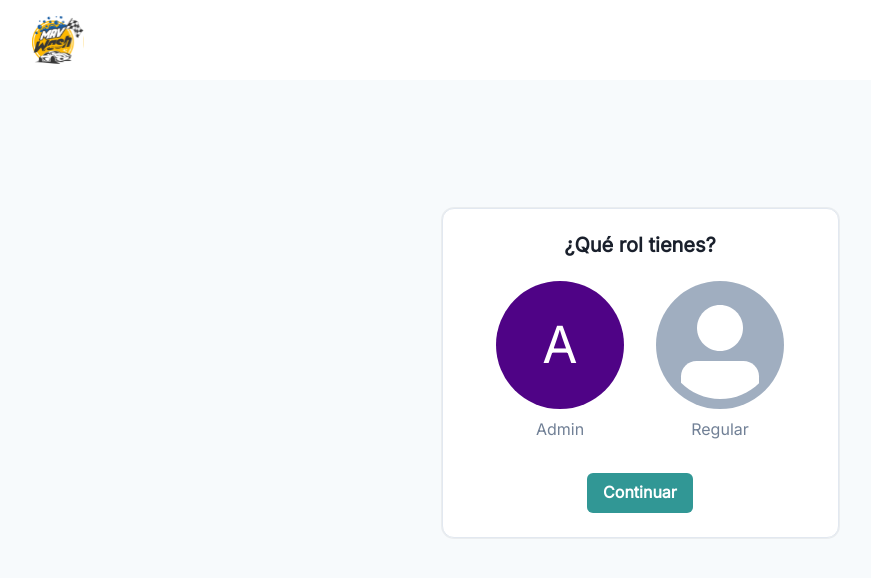
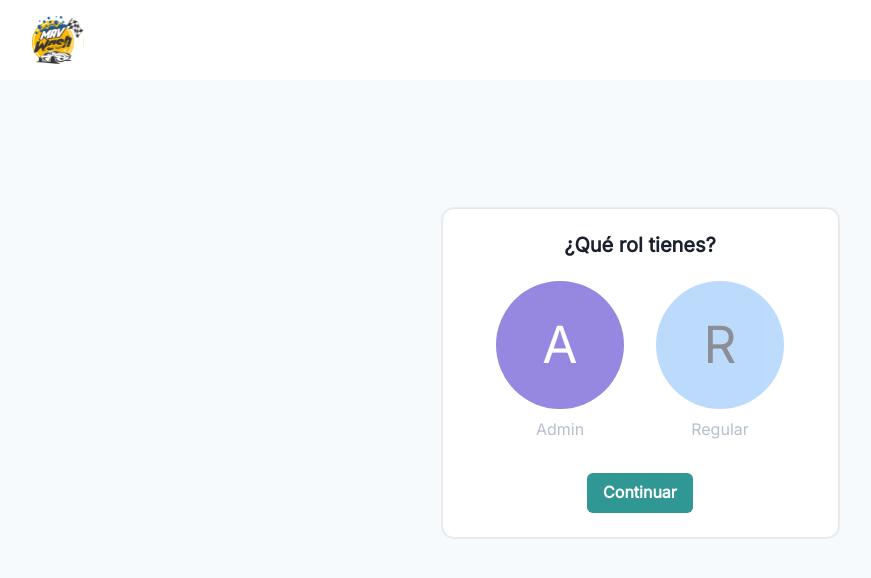
Before and after one commit to Miguel-Ruz/car-wash, a Next.js app in the folder car-wash/: page /auth in a window 1280 px wide. Shown: the top 578 px of the page, without its empty margins (0-871 px from the left). Built offline with nearby package versions, Linux system fonts and the light colour scheme.

Commit message:
refactor/cambio de color de los titulos

```diff
--- a/car-wash/src/pages/auth/components/AvatarLogin.tsx
+++ b/car-wash/src/pages/auth/components/AvatarLogin.tsx
@@ -1,15 +1,17 @@
-import React from "react";
+import React, { useRef, useState } from "react";
 import { Avatar, Text, VStack } from "@chakra-ui/react";
 
 type Props = {
   typeUser: string;
   name?: string;
+  handleCLick?: React.MouseEventHandler<HTMLSpanElement>;
+  opacityCard?: string;
 };
 
-function AvatarLogin({ typeUser, name }: Props) {
+function AvatarLogin({ typeUser, name, handleCLick, opacityCard }: Props) {
   return (
-    <VStack>
-      <Avatar size="2xl" name={name} cursor="pointer" />
+    <VStack opacity={opacityCard}>
+      <Avatar size="2xl" name={name} cursor="pointer" onClick={handleCLick} />
       <Text color="#718096">{typeUser}</Text>
     </VStack>
   );
--- a/car-wash/src/pages/auth/components/LoginCard.tsx
+++ b/car-wash/src/pages/auth/components/LoginCard.tsx
@@ -1,11 +1,11 @@
-import { VStack } from '@chakra-ui/react'
-import React from 'react'
+import { VStack } from "@chakra-ui/react";
+import React from "react";
 
 type Props = {
-    children: React.ReactNode
-}
+  children: React.ReactNode;
+};
 
-const LoginCard = ({children}: Props) => {
+const LoginCard = ({ children }: Props) => {
   return (
     <VStack
       spacing="24px"
@@ -15,11 +15,10 @@ const LoginCard = ({children}: Props) => {
       borderRadius="12px"
       border="1px solid #E2E8F0"
       boxShadow="0px 0px 0px 1px rgba(0, 0, 0, 0.05)"
-    gap="24px"
     >
       {children}
     </VStack>
-  )
-}
+  );
+};
 
-export default LoginCard
+export default LoginCard;
--- a/car-wash/src/pages/auth/index.tsx
+++ b/car-wash/src/pages/auth/index.tsx
@@ -13,6 +13,18 @@ import { AvatarLogin, LoginCard, NavbarLogin } from "./components";
 
 const index = () => {
   const [activeButton, setActiveButton] = useState<boolean>(false);
+  const [opacityCard, setOpacityCard] = useState<string>("0.5");
+
+
+  const users = [
+    { id: 1, tipo: "Admin" },
+    { id: 2, tipo: "Regular" },
+  ];
+
+  const handleClickUser = (e: React.MouseEvent<HTMLDivElement>) => {
+    setActiveButton(true);
+    setOpacityCard("1")
+  };
 
   return (
     <>
@@ -26,13 +38,22 @@ const index = () => {
         backgroundColor="primaryColor"
       >
         <LoginCard>
-          <Heading as="h2" size="md" noOfLines={1}>
+          <Heading as="h2" size="md" noOfLines={1} color="fontColor">
             ¿Qué rol tienes?
           </Heading>
 
           <Flex justify="space-between" w="288px" h="168px">
-            <AvatarLogin typeUser="Admin" name="admin" />
-            <AvatarLogin typeUser="Regular" />
+            {users.map((user) => {
+              return (
+                <AvatarLogin
+                  key={user.id}
+                  typeUser={user.tipo}
+                  name={user.tipo}
+                  handleCLick={handleClickUser}
+                  opacityCard={opacityCard}
+                />
+              );
+            })}
           </Flex>
           <Button disabled={!activeButton} color="#FFF" bg="buttonColor">
             Continuar
```
Lines whose indentation alone changed are shown as unchanged.
